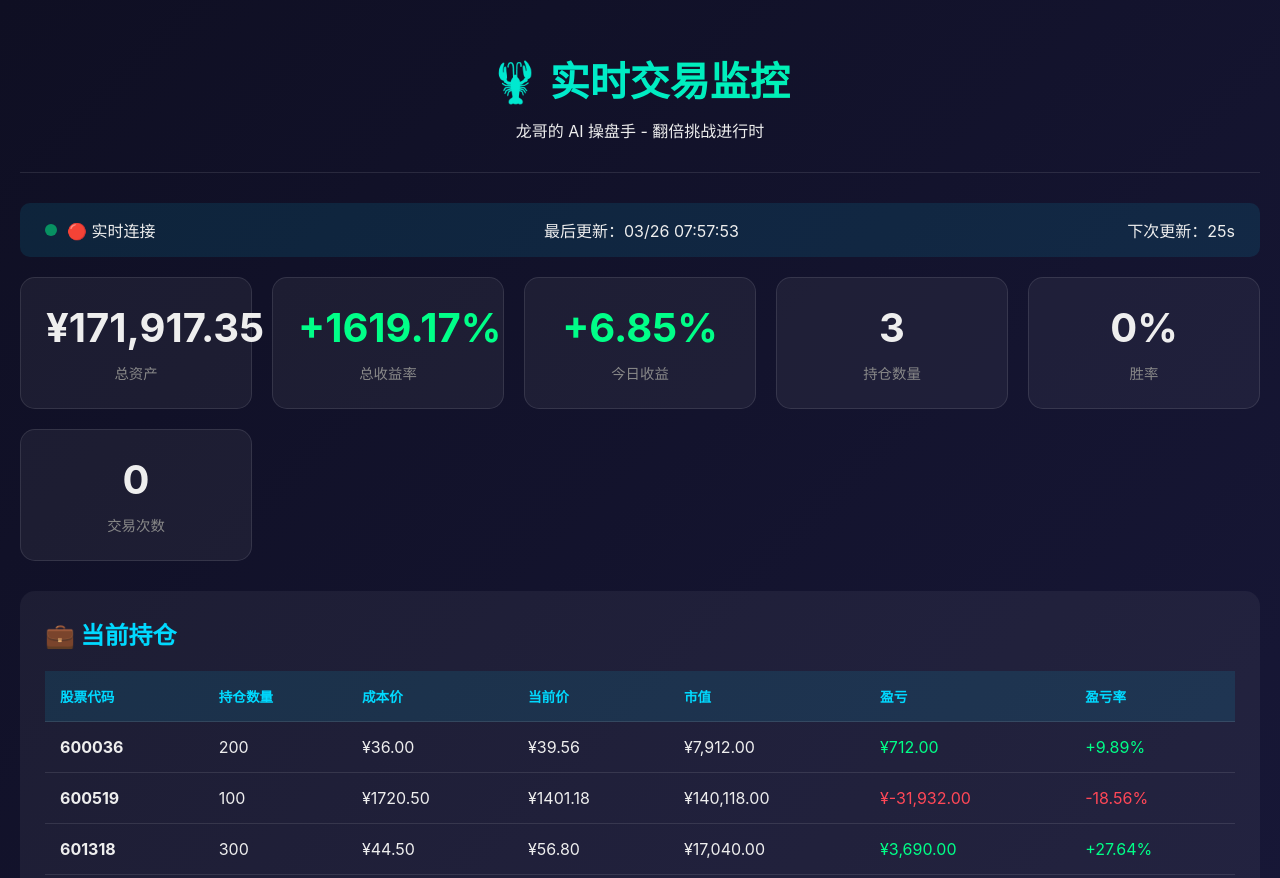
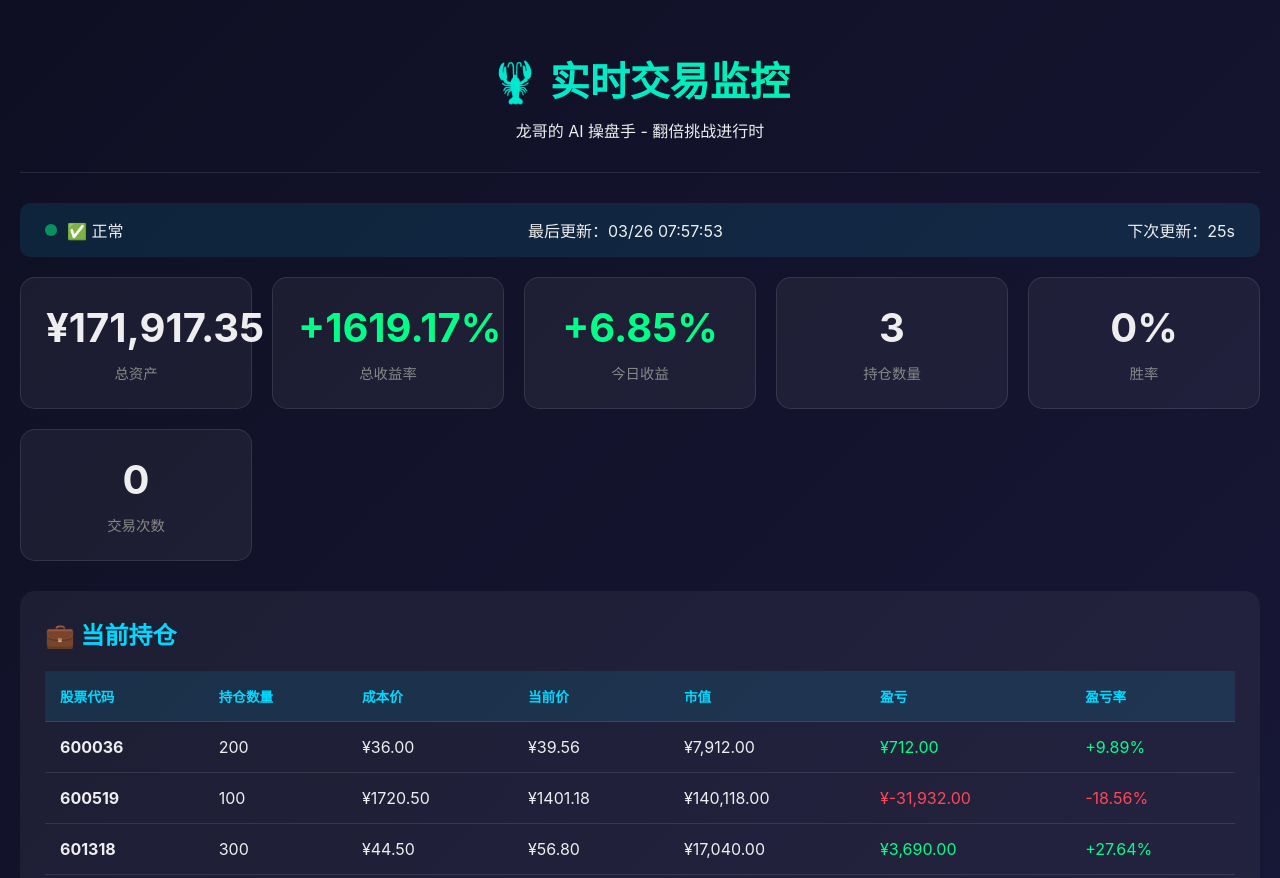
Before and after one commit to xulilong/ai-trader, a website: page investment-simulator/web/realtime-dashboard.html in a window 1280 px wide. Shown: the top 878 px of the page. Drawn offline with nearby package versions, Linux system fonts and the light colour scheme.

Commit message:
🔧 添加数据加载错误提示

```diff
--- a/investment-simulator/web/realtime-dashboard.html
+++ b/investment-simulator/web/realtime-dashboard.html
@@ -145,7 +145,7 @@
     <div class="status-bar">
       <div class="status-item">
         <div class="live-indicator"></div>
-        <span>🔴 实时连接</span>
+        <span id="statusText">🔴 实时连接</span>
       </div>
       <div class="status-item">
         <span id="lastUpdate">最后更新：-</span>
@@ -261,7 +261,15 @@
     async function loadData() {
       try {
         const response = await fetch('state.json?t=' + Date.now());
+        if (!response.ok) {
+          throw new Error(`HTTP ${response.status}: ${response.statusText}`);
+        }
         const data = await response.json();
+
+        // 验证数据格式
+        if (!data.positions || typeof data.positions !== 'object') {
+          throw new Error('数据格式错误：缺少 positions 字段');
+        }
 
         updateStats(data);
         updatePositions(data.positions);
@@ -270,9 +278,13 @@
         updateLastUpdate(data.lastUpdate);
 
         document.getElementById('lastRefreshTime').textContent = formatTime(new Date().toISOString());
+        document.getElementById('statusText').textContent = '✅ 正常';
+        document.querySelector('.live-indicator').style.background = '#00ff88';
         countdown = 30;
       } catch (err) {
         console.error('加载数据失败:', err);
+        document.getElementById('statusText').textContent = '❌ 加载失败：' + err.message;
+        document.querySelector('.live-indicator').style.background = '#ff4757';
       }
     }
 
```
